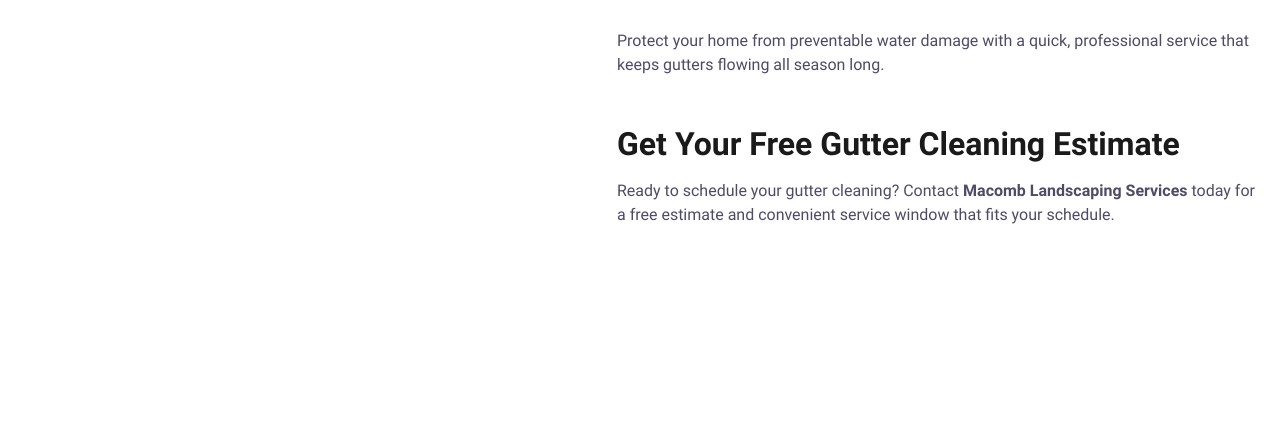
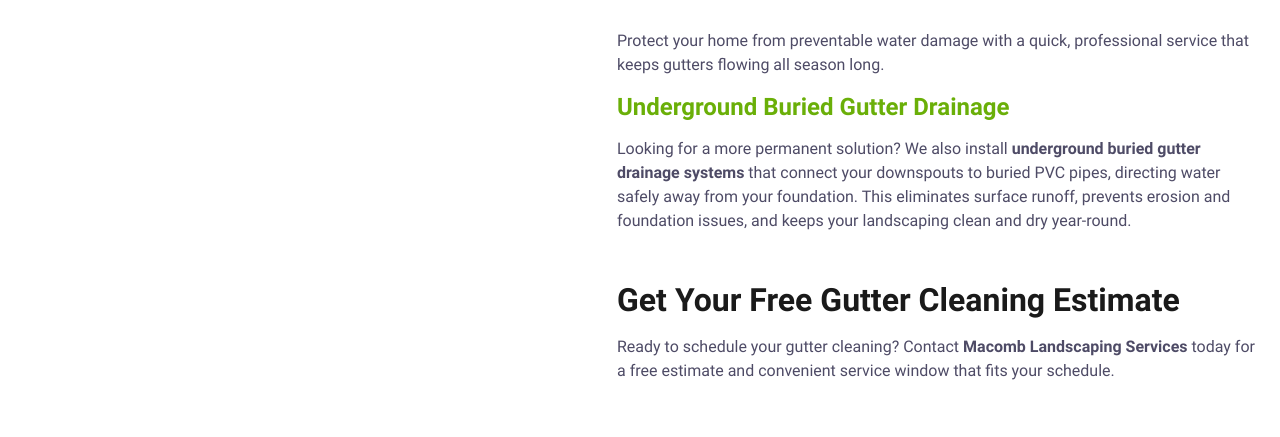
Before and after one commit to podop29/NewMacombLandscaping, an Eleventy site: page src/content/pages/services/guttercleaning.html in a window 1280 px wide. Shown: the part 1855-2292 px from the top of the page. Built offline with nearby package versions, Linux system fonts and the light colour scheme; Eleventy itself is replaced by a stand-in of ours; files that its build step writes are made by us from their sources.

Commit message:
update gutter content

```diff
--- a/src/content/pages/services/guttercleaning.html
+++ b/src/content/pages/services/guttercleaning.html
@@ -83,6 +83,11 @@
         Protect your home from preventable water damage with a quick, professional service that keeps gutters flowing all season long.
       </p>
 
+      <h3>Underground Buried Gutter Drainage</h3>
+      <p>
+        Looking for a more permanent solution? We also install <strong>underground buried gutter drainage systems</strong> that connect your downspouts to buried PVC pipes, directing water safely away from your foundation. This eliminates surface runoff, prevents erosion and foundation issues, and keeps your landscaping clean and dry year-round.
+      </p>
+
       <h2>Get Your Free Gutter Cleaning Estimate</h2>
       <p>
         Ready to schedule your gutter cleaning? Contact <strong>Macomb Landscaping Services</strong> today for a free estimate and convenient service window that fits your schedule.
```
